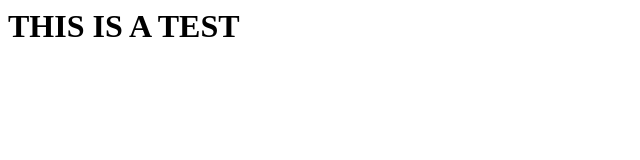
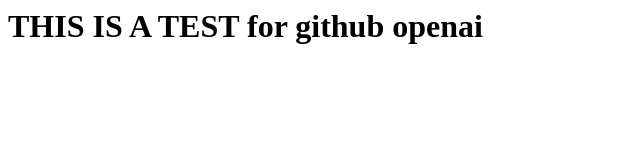
Before and after one commit to kdornadula/kdornadula.github.io, a plain HTML site: page index.html in a window 1280 px wide. Shown: the whole page, without its empty margins (0-640 px from the left). Drawn offline with Linux system fonts and the light colour scheme.

Commit message:
modified

```diff
--- a/index.html
+++ b/index.html
@@ -1 +1 @@
-<h1>THIS IS A TEST</h1>
+<h1>THIS IS A TEST for github openai</h1>
```
